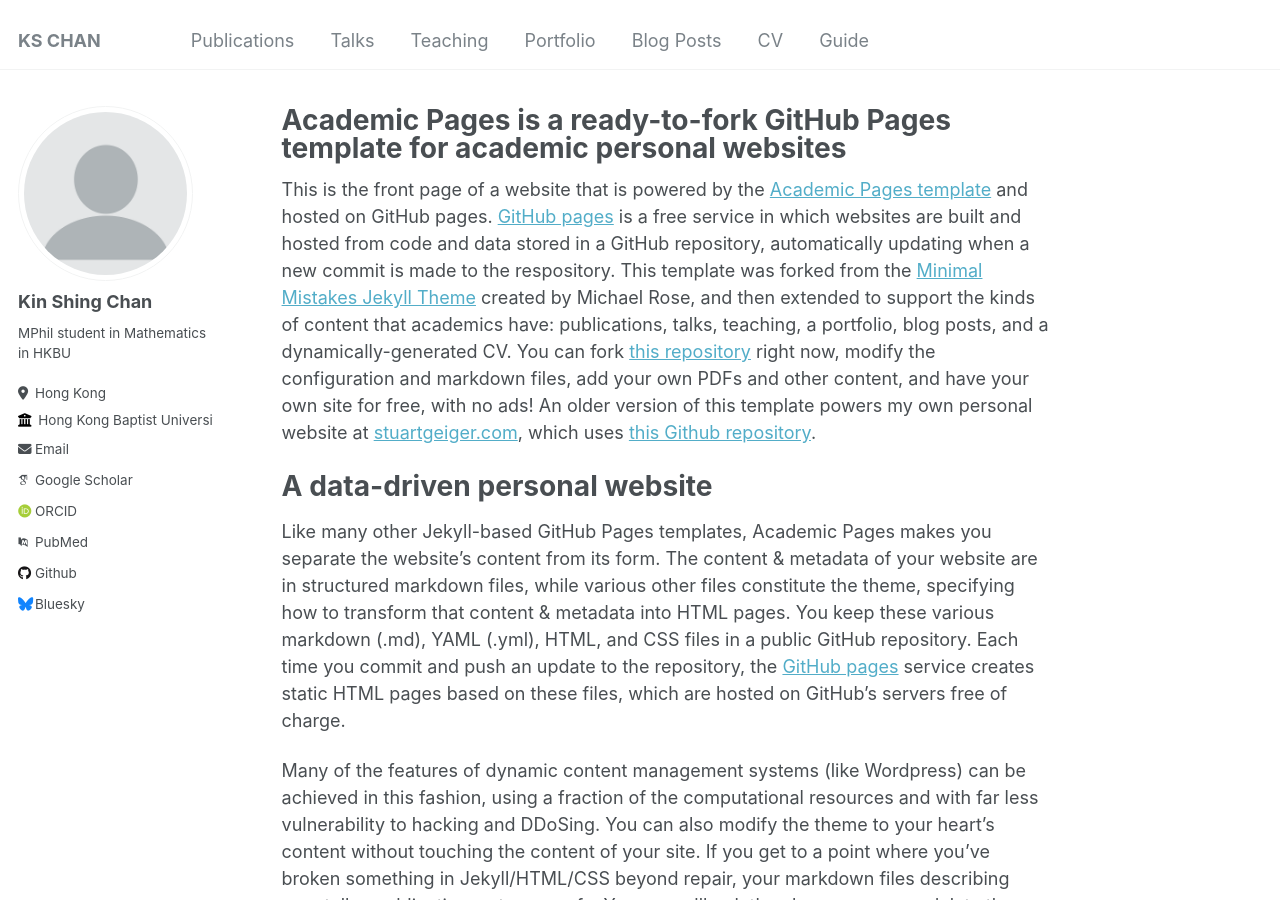
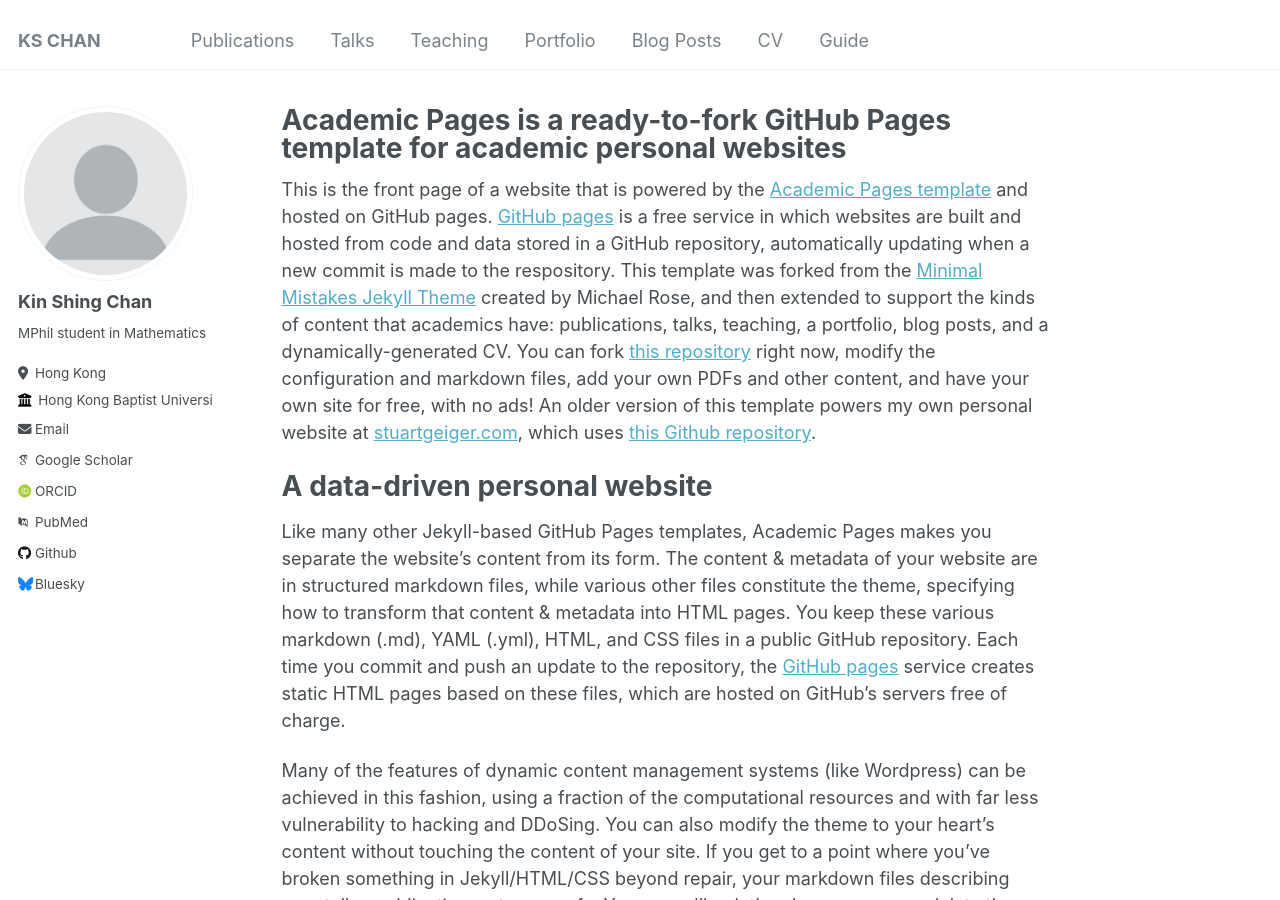
Before and after one commit to kschan987/ks3, a Jekyll site: the page built from _pages/about.md, in a window 1280 px wide and 900 px high. Built offline with Jekyll 4.4.1, drawn with Linux system fonts in a browser that asks for light colours; some web fonts are replaced.

Commit message:
Update _config.yml

```diff
--- a/_config.yml
+++ b/_config.yml
@@ -23,7 +23,7 @@ author:
   # Biographic information
   avatar           : "profile.png"
   name             : Kin Shing Chan
-  bio              : MPhil student in Mathematics in HKBU
+  bio              : MPhil student in Mathematics
   location         : Hong Kong
   employer         : Hong Kong Baptist University
   uri              : # URL
```
